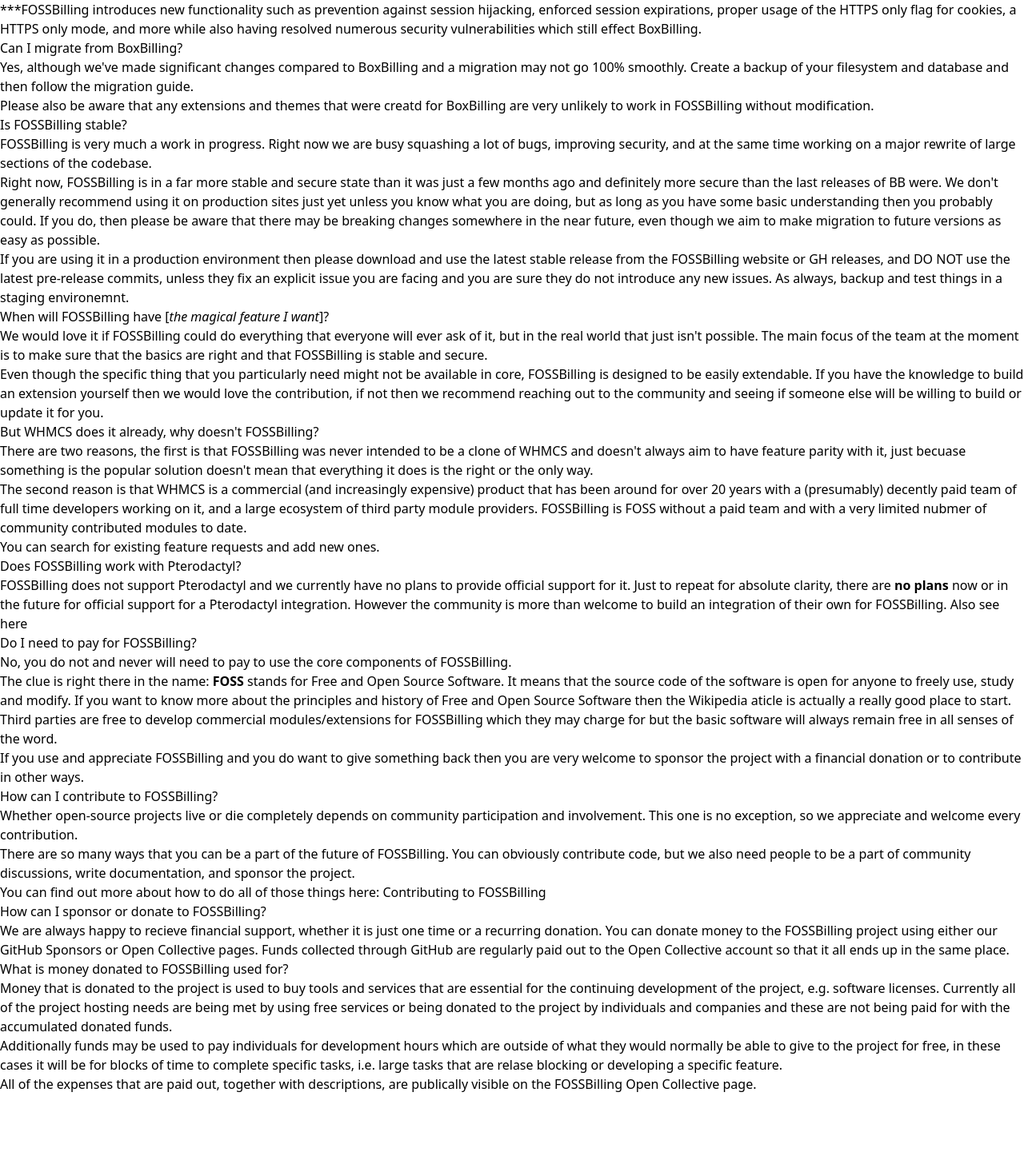
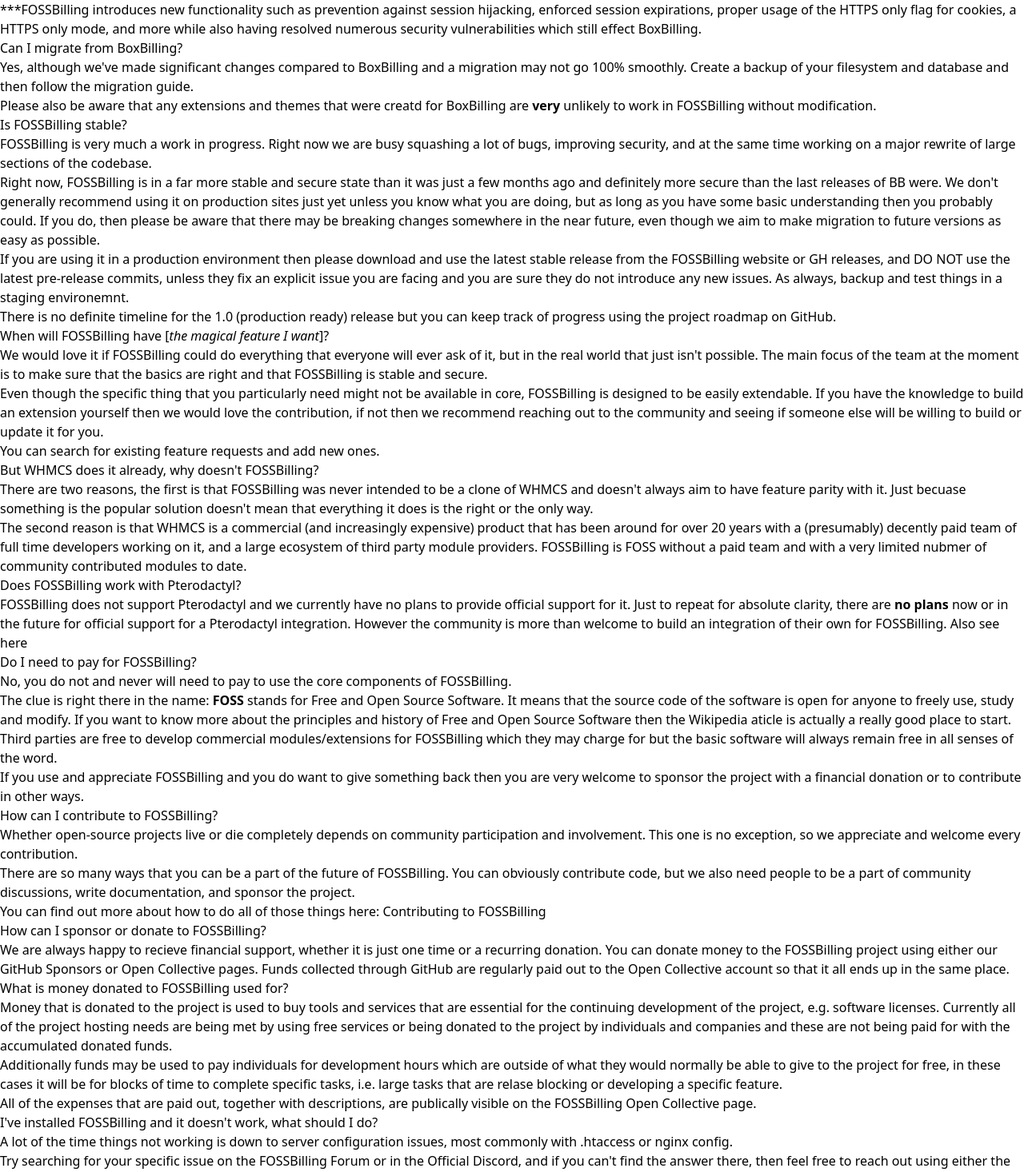
Before and after one commit to FOSSBilling/fossbilling.org, a Next.js app: page /docs/faq in a window 1280 px wide. Shown: the part 1704-3170 px from the top of the page at 80% size. Before the commit the page ends 3072 px from the top, so only its background shows below. Built offline with nearby package versions, Linux system fonts and the light colour scheme.

Commit message:
Update faq.mdx

```diff
--- a/pages/docs/faq.mdx
+++ b/pages/docs/faq.mdx
@@ -39,7 +39,7 @@
 Yes, although we've made significant changes compared to BoxBilling and a migration may not go 100% smoothly.
 Create a backup of your filesystem and database and then follow the [migration guide](https://fossbilling.org/docs/getting-started/migrate-from-boxbilling).
 
-Please also be aware that any extensions and themes that were creatd for BoxBilling are very unlikely to work in FOSSBilling without modification.
+Please also be aware that any extensions and themes that were creatd for BoxBilling are **very** unlikely to work in FOSSBilling without modification.
 
 ## Is FOSSBilling stable?
 
@@ -49,19 +49,21 @@
 
 If you are using it in a production environment then please download and use the latest stable release from the [FOSSBilling website](https://fossbilling.org/downloads) or [GH releases](https://github.com/FOSSBilling/FOSSBilling/releases), and DO NOT use the latest pre-release commits, unless they fix an explicit issue you are facing and you are sure they do not introduce any new issues. As always, backup and test things in a staging environemnt.
 
+There is no definite timeline for the 1.0 (production ready) release but you can keep track of progress using the [project roadmap on GitHub](https://github.com/orgs/FOSSBilling/projects/2/views/8).
+
 ## When will FOSSBilling have [_the magical feature I want_]?
 
 We would love it if FOSSBilling could do everything that everyone will ever ask of it, but in the real world that just isn't possible. The main focus of the team at the moment is to make sure that the basics are right and that FOSSBilling is stable and secure.
 
 Even though the specific thing that you particularly need might not be available in core, FOSSBilling is designed to be easily extendable. If you have the knowledge to build an extension yourself then we would love the contribution, if not then we recommend reaching out to the community and seeing if someone else will be willing to build or update it for you.
 
+You can [search for existing feature requests](https://github.com/FOSSBilling/FOSSBilling/issues?q=is:open+is:issue+label:"feature+request") and [add new ones](https://fossbilling.org/feature-request).
+
 ### But WHMCS does it already, why doesn't FOSSBilling?
 
-There are two reasons, the first is that FOSSBilling was never intended to be a clone of WHMCS and doesn't always aim to have feature parity with it, just becuase something is the popular solution doesn't mean that everything it does is the right or the only way.
+There are two reasons, the first is that FOSSBilling was never intended to be a clone of WHMCS and doesn't always aim to have feature parity with it. Just becuase something is the popular solution doesn't mean that everything it does is the right or the only way.
 
 The second reason is that WHMCS is a commercial (and increasingly expensive) product that has been around for over 20 years with a (presumably) decently paid team of full time developers working on it, and a large ecosystem of third party module providers. FOSSBilling is FOSS without a paid team and with a very limited nubmer of community contributed modules to date.
-
-You can [search for existing feature requests](https://github.com/FOSSBilling/FOSSBilling/issues?q=is:open+is:issue+label:"feature+request") and [add new ones](https://fossbilling.org/feature-request).
 
 ## Does FOSSBilling work with Pterodactyl?
 
@@ -96,3 +98,11 @@
 Additionally funds may be used to pay individuals for development hours which are outside of what they would normally be able to give to the project for free, in these cases it will be for blocks of time to complete specific tasks, i.e. large tasks that are relase blocking or developing a specific feature.
 
 All of the expenses that are paid out, together with descriptions, are publically visible on the [FOSSBilling Open Collective page](https://opencollective.com/fossbilling).
+
+## I've installed FOSSBilling and it doesn't work, what should I do?
+
+A lot of the time things not working is down to server configuration issues, most commonly with .htaccess or nginx config.
+
+Try searching for your specific issue on the [FOSSBilling Forum](https://forum.fossbilling.org/) or in the [Official Discord](https://fossbilling.org/discord), and if you can't find the answer there, then feel free to reach out using either the forum or the Discord server and the commmunity will do their best to help you.
+
+If you believe that the cause of your problem is a bug in FOSSBilling rather than any kind of config or setup error, then please [open an issue on Github](https://github.com/FOSSBilling/FOSSBilling/issues) and report it.
```
